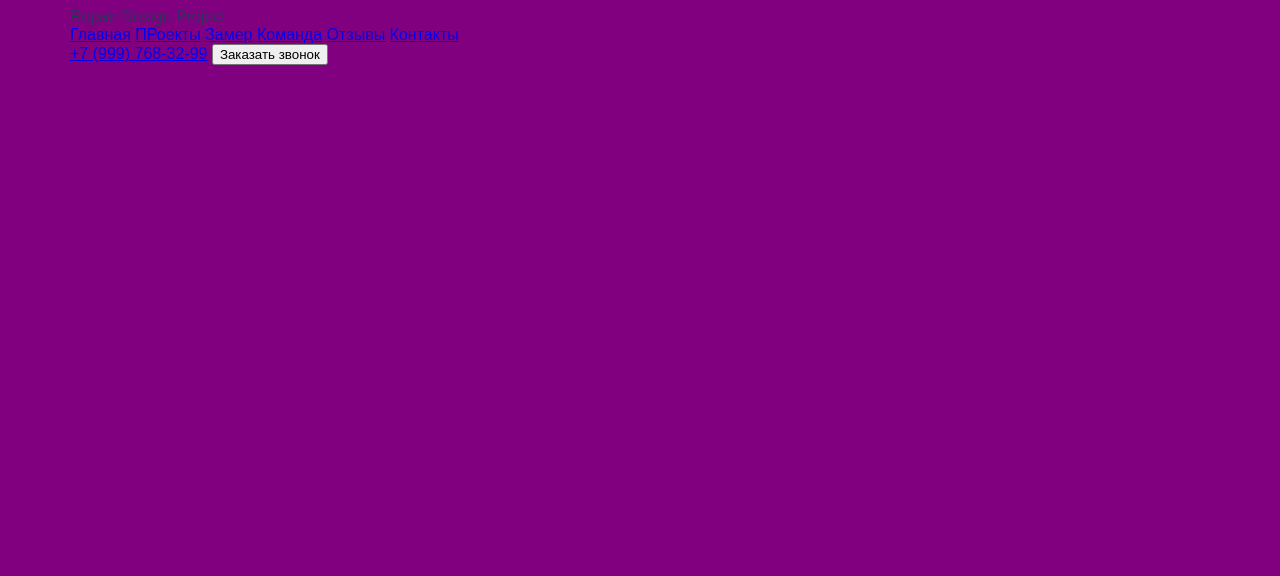
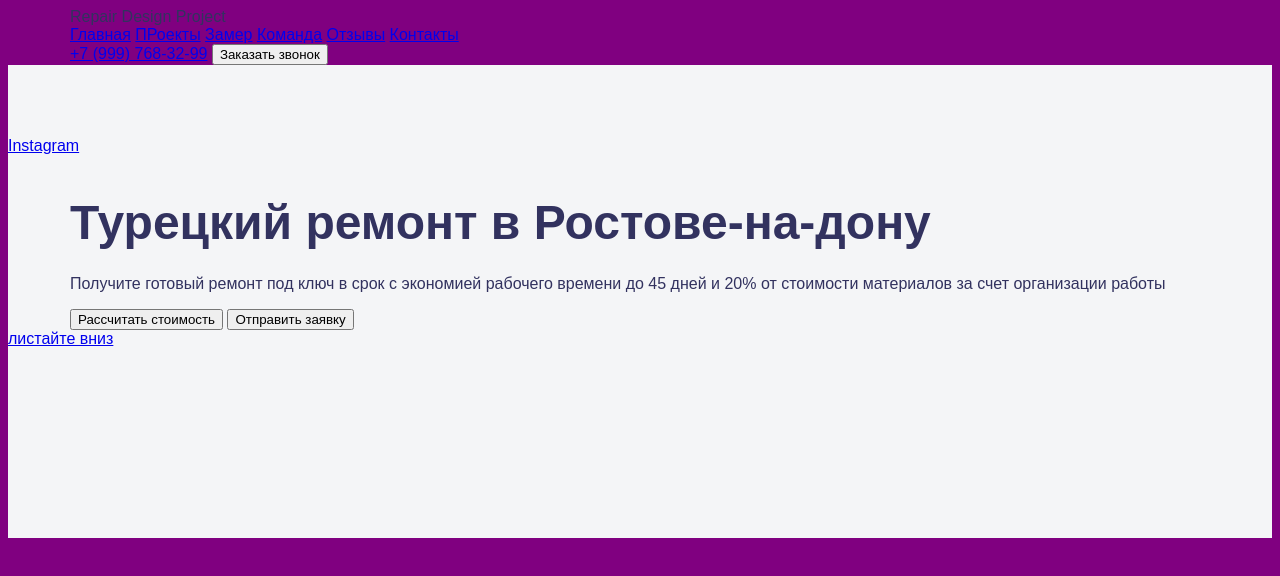
Before and after one commit to JollyOldMan/repair-design, a website: page index.html in a window 1280 px wide. Drawn offline with Linux system fonts and the light colour scheme; files that its build step writes are made by us from their sources.

Commit message:
BEM practic

```diff
--- a/index.html
+++ b/index.html
@@ -28,6 +28,25 @@
        </div>
        <!-- /.container -->
    </header>
+   <main>
+       <section class="hero">
+            <a href="#" class="instagram hero__instagram">Instagram</a>
+            <div class="hero__content">
+                <div class="container">
+                    <h1 class="title hero__title">Турецкий ремонт в Ростове-на-дону</h1>
+                    <p class="hero__text">Получите готовый ремонт под ключ в срок с экономией рабочего времени до 45 дней и 20% от стоимости
+                        материалов за счет
+                        организации работы</p>
+                    <button class="button hero__button--primary">Рассчитать стоимость</button>
+                    <button class="button hero__button--outline">Отправить заявку</button>
+                </div>
+                <!-- /.container -->
+            </div>
+            <!-- ./hero__content -->
+            <a href="#" class="scroll-down">листайте вниз</a>
+       </section>
+       <!-- /.hero -->
+   </main>
 
 </body>
 </html>
```
